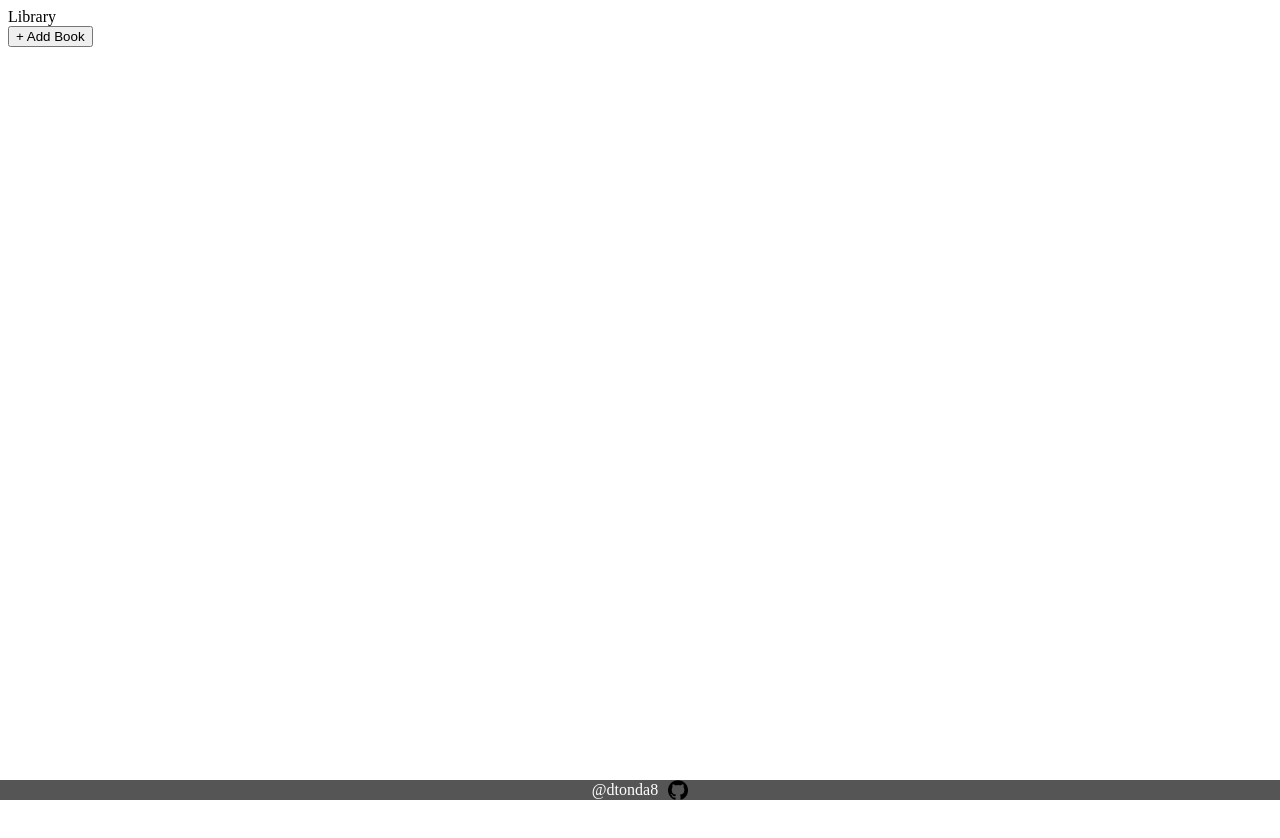
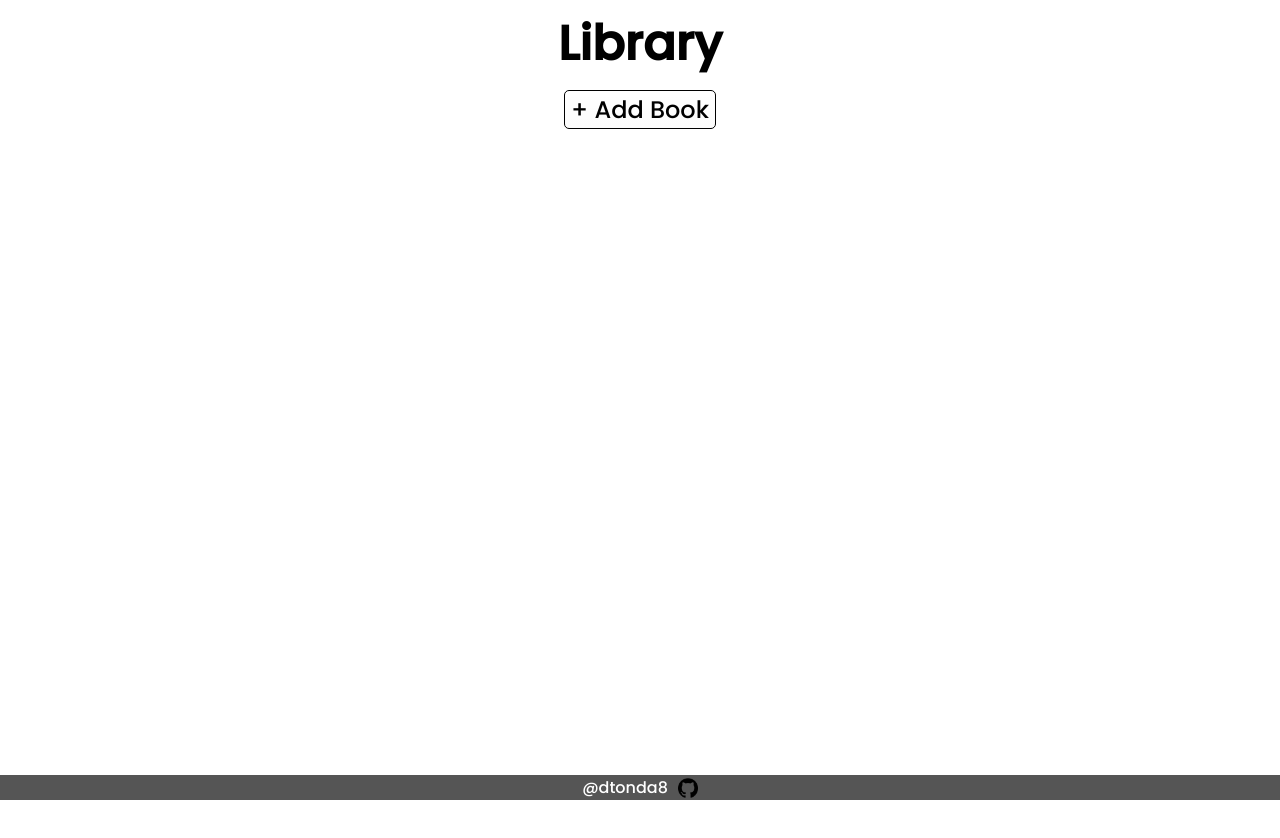
Before and after one commit to dtonda8/library, a plain HTML site: page index.html in a window 1280 px wide. Before the commit the page ends 800 px from the top, so only its background shows below. Drawn offline with Linux system fonts and the light colour scheme.

Commit message:
Improved UI

```diff
--- a/index.html
+++ b/index.html
@@ -5,13 +5,16 @@
     <meta http-equiv="X-UA-Compatible" content="IE=edge">
     <meta name="viewport" content="width=device-width, initial-scale=1.0">
     <link rel="stylesheet" href="style.css">
+    <link rel="preconnect" href="https://fonts.googleapis.com"><link rel="preconnect" href="https://fonts.gstatic.com" crossorigin><link href="https://fonts.googleapis.com/css2?family=Poppins:wght@500&display=swap" rel="stylesheet">
     <script src="script.js" defer></script>
     <title>Library</title>
 </head>
 <body>
-    <div>Library</div>
+    <div id="header">Library</div>
     <button id="add-book">+ Add Book</button>
-    <div id="grid-display"></div>
+    <div id="grid-container">
+        <div id="grid-display"></div>
+    </div>
     <div id="page-mask" class="unactive"></div>
     <div id="add-book-div" class="unactive">
         <form id="add-book-form">
--- a/style.css
+++ b/style.css
@@ -1,3 +1,31 @@
+* {
+    font-family: 'Poppins', sans-serif;
+}
+
+#header {
+    text-align: center;
+    font-size: 3rem;
+    font-weight: bold;
+}
+
+html, body {
+    text-align: center;
+    height: 100%;
+}
+
+#add-book {
+    border: 1px solid black;
+    font-size: 1.5rem;
+    border-radius: 5px;
+    background: linear-gradient(#0000, rgb(0 0 0/10%)) top/100% 800%;
+    transition: 0.3s;
+    margin: 10px;
+}
+
+#add-book:hover {
+    background-position: bottom;
+}
+
 form {
     border: 2px solid grey;
     border-radius: 5px;
@@ -26,14 +54,21 @@ form {
     display: none;
 }
 
-#grid-display {
-    display: grid;
-    grid-template-columns: repeat(3, minmax(300px, 400px));
-    grid-template-rows: repeat(3, 1fr);
+#grid-container {
+    /* text-align: center; */
+}
+
+div#grid-display {
+    display: inline-grid;
+    grid-template-columns: repeat(3, minmax(200px, 300px));
+    grid-template-rows: repeat(3, 300px);
+    gap: 10px;
 }
 
 .card {
-    border: 2px solid black;
+    border: 1px solid black;
+    border-radius: 10px;
+    font-size: 1.8rem;
     display: flex;
     flex-direction: column;
     justify-content: center;
@@ -58,3 +93,9 @@ form {
     align-items: center;
     gap: 10px;
 }
+
+.card > button {
+    width: 90%;
+    margin: 5px;
+    height: 35px;
+}
```
Also changed, not shown: 1 other file.
